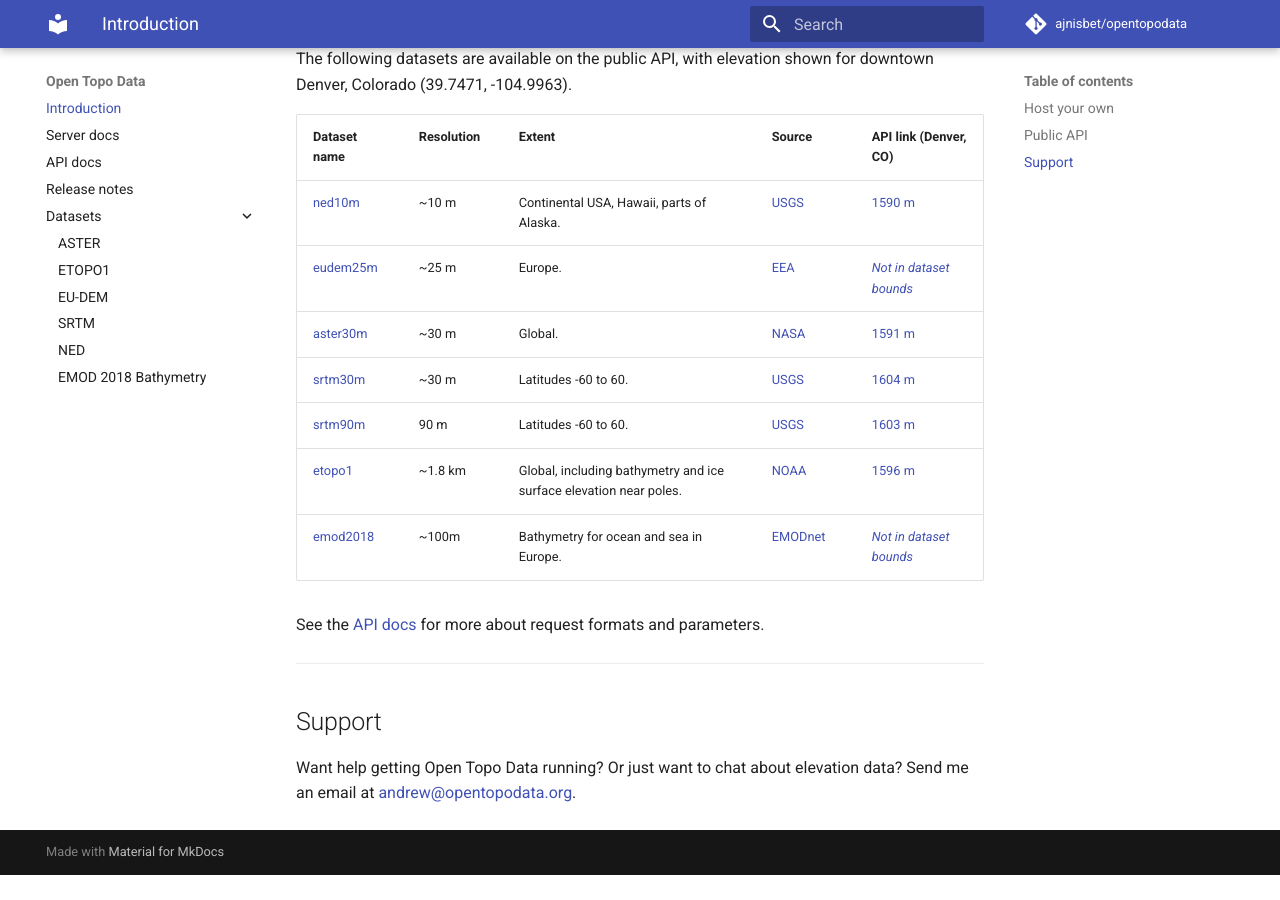
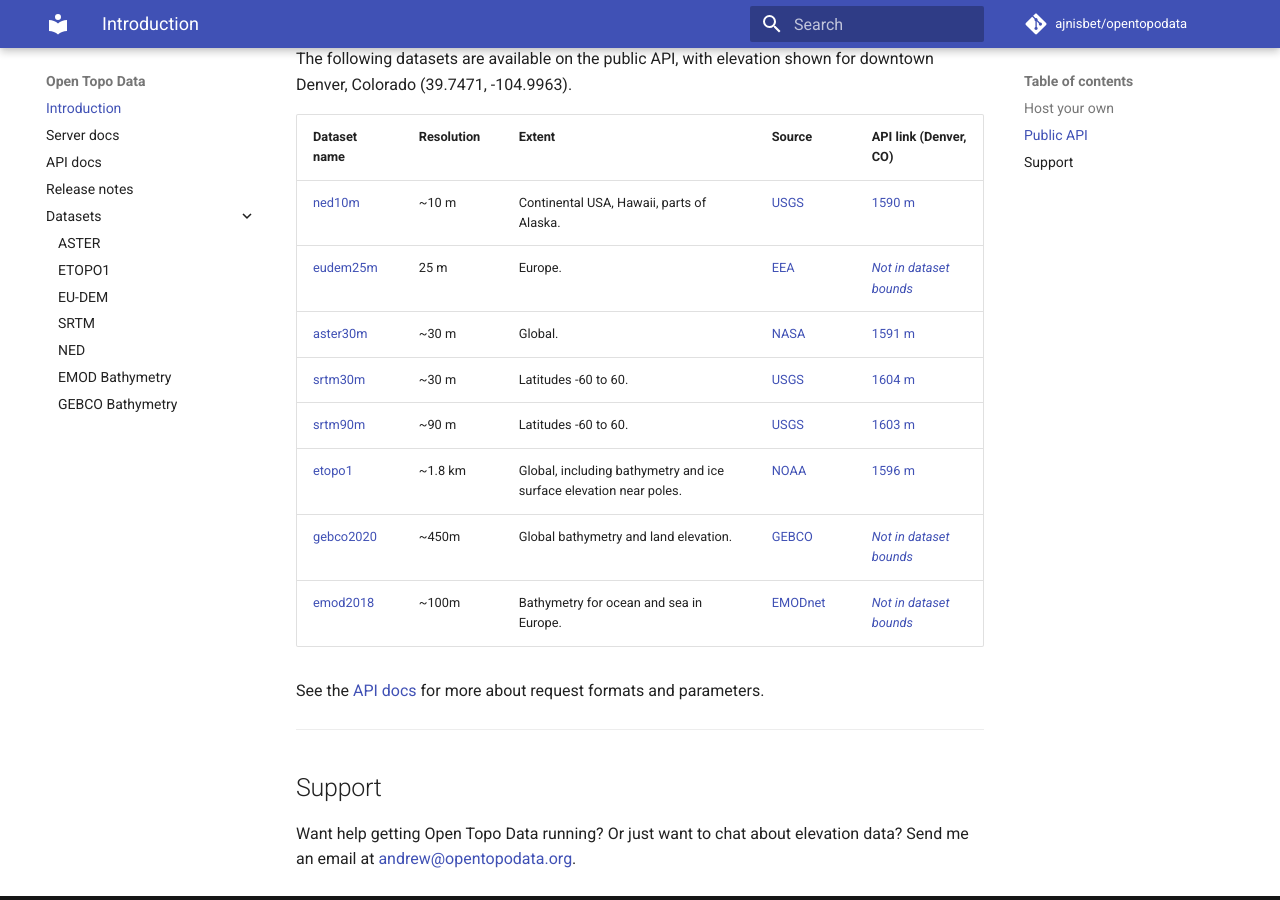
Before and after one commit to ajnisbet/opentopodata, an MkDocs documentation site: the page built from docs/index.md, in a window 1280 px wide and 900 px high, scrolled down 1213 px. Built offline with MkDocs 1.6.1 and Material for MkDocs 9.7.7, drawn with Linux system fonts in a browser that asks for light colours; comment, search, counter and statistics services are not loaded; before the commit the page ends 2088 px from its top, so only the background shows below that.

Commit message:
Add GEBCO 2020

```diff
--- a/docs/index.md
+++ b/docs/index.md
@@ -66,49 +66,56 @@ The following datasets are available on the public API, with elevation shown for
 	</thead>
 	<tbody >
 		<tr>
-			<td><a href="/datasets/ned">ned10m</a></td>
+			<td><a href="/datasets/ned/">ned10m</a></td>
 			<td>~10&nbsp;m</td>
 			<td>Continental USA, Hawaii, parts of Alaska.</td>
 			<td><a href="https://www.sciencebase.gov/catalog/item/4f70aa9fe4b058caae3f8de5">USGS</a></td>
 			<td><a href="https://api.opentopodata.org/v1/ned10m?locations=39.747114,-104.996334">1590&nbsp;m</a></td>
 		</tr>
 		<tr>
-			<td><a href="/datasets/eudem">eudem25m</a></td>
-			<td>~25&nbsp;m</td>
+			<td><a href="/datasets/eudem/">eudem25m</a></td>
+			<td>25&nbsp;m</td>
 			<td>Europe.</td>
 			<td><a href="https://www.eea.europa.eu/data-and-maps/data/copernicus-land-monitoring-service-eu-dem">EEA</a></td>
 			<td><a href="https://api.opentopodata.org/v1/eudem25m?locations=39.747114,-104.996334"><em>Not in dataset bounds</em></a></td>
 		</tr>
 		<tr>
-			<td><a href="/datasets/aster">aster30m</a></td>
+			<td><a href="/datasets/aster/">aster30m</a></td>
 			<td>~30&nbsp;m</td>
 			<td>Global.</td>
 			<td><a href="https://asterweb.jpl.nasa.gov/gdem.asp">NASA</a></td>
 			<td><a href="https://api.opentopodata.org/v1/aster30m?locations=39.747114,-104.996334">1591&nbsp;m</a></td>
 		</tr>
 		<tr>
-			<td><a href="/datasets/srtm">srtm30m</a></td>
+			<td><a href="/datasets/srtm/">srtm30m</a></td>
 			<td>~30&nbsp;m</td>
 			<td>Latitudes -60 to 60.</td>
 			<td><a href="https://lpdaac.usgs.gov/products/srtmgl1v003/">USGS</a></td>
 			<td><a href="https://api.opentopodata.org/v1/srtm30m?locations=39.747114,-104.996334">1604&nbsp;m</a></td>
 		</tr>
 		<tr>
-			<td><a href="/datasets/srtm">srtm90m</a></td>
-			<td>90&nbsp;m</td>
+			<td><a href="/datasets/srtm/">srtm90m</a></td>
+			<td>~90&nbsp;m</td>
 			<td>Latitudes -60 to 60.</td>
 			<td><a href="https://lpdaac.usgs.gov/products/srtmgl3v003/">USGS</a></td>
 			<td><a href="https://api.opentopodata.org/v1/srtm90m?locations=39.747114,-104.996334">1603&nbsp;m</a></td>
 		</tr>
 		<tr>
-			<td><a href="/datasets/etopo1">etopo1</a></td>
+			<td><a href="/datasets/etopo1/">etopo1</a></td>
 			<td>~1.8&nbsp;km</td>
 			<td>Global, including bathymetry and ice surface elevation near poles.</td>
 			<td><a href="https://www.ngdc.noaa.gov/mgg/global/">NOAA</a></td>
 			<td><a href="https://api.opentopodata.org/v1/etopo1?locations=39.747114,-104.996334">1596&nbsp;m</a></td>
 		</tr>
 		<tr>
-			<td><a href="/datasets/emod2018">emod2018</a></td>
+			<td><a href="/datasets/gebco2020/">gebco2020</a></td>
+			<td>~450m</td>
+			<td>Global bathymetry and land elevation.</td>
+			<td><a href="https://www.gebco.net/data_and_products/gridded_bathymetry_data/">GEBCO</a></td>
+			<td><a href="https://api.opentopodata.org/v1/gebco2020?locations=39.747114,-104.996334"><em>Not in dataset bounds</em></a></td>
+		</tr>
+		<tr>
+			<td><a href="/datasets/emod2018/">emod2018</a></td>
 			<td>~100m</td>
 			<td>Bathymetry for ocean and sea in Europe.</td>
 			<td><a href="https://www.emodnet-bathymetry.eu/data-products">EMODnet</a></td>
--- a/mkdocs.yml
+++ b/mkdocs.yml
@@ -20,7 +20,8 @@ nav:
       - EU-DEM: 'datasets/eudem.md'
       - SRTM: 'datasets/srtm.md'
       - NED: 'datasets/ned.md'
-      - EMOD 2018 Bathymetry: 'datasets/emod2018.md'
+      - EMOD Bathymetry: 'datasets/emod2018.md'
+      - GEBCO Bathymetry: 'datasets/gebco2020.md'
 
 extra_javascript:
   - js/extra.js
```
Also changed, not shown: docs/datasets/gebco2020.md (added, +58 -0 lines), docs/img/gebco-2020.png (added).
